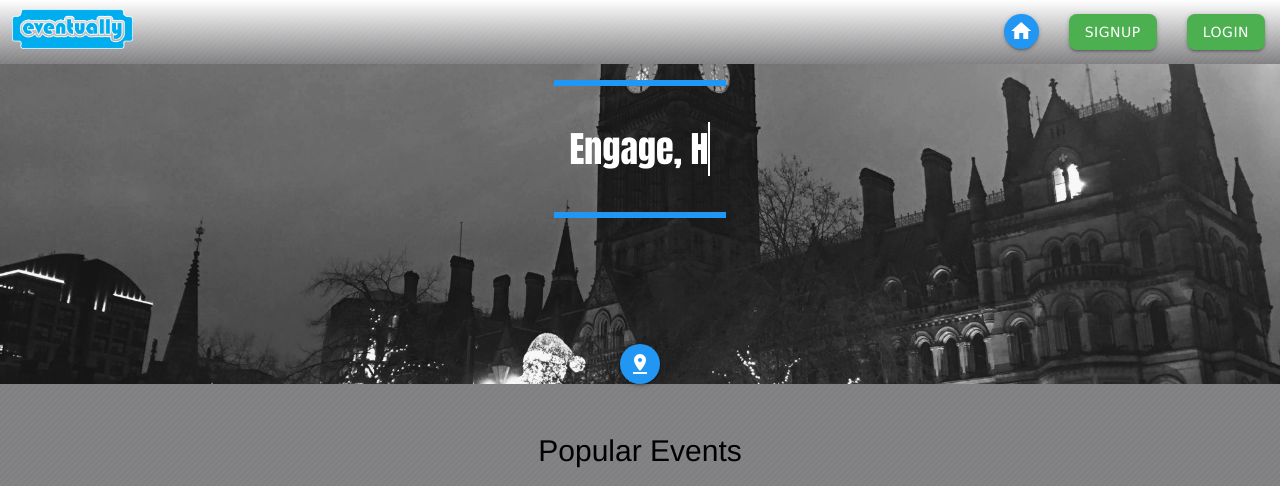
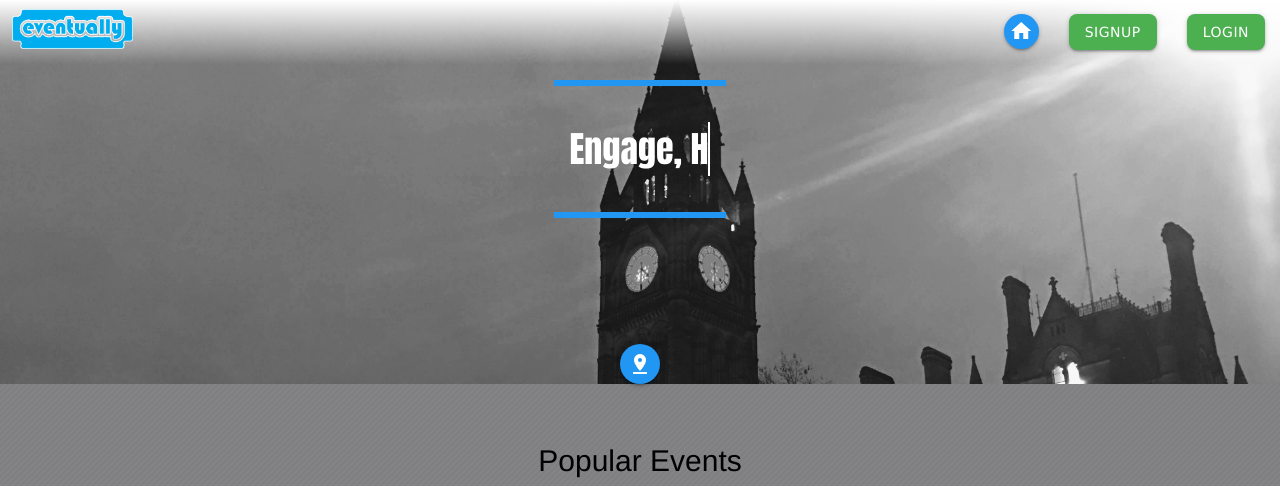
Before and after one commit to zainsra7/eventually_project, a Django app: page / in a window 1280 px wide. Shown: the top 486 px of the page. Run offline with Django 3.2, Linux system fonts and the light colour scheme; some libraries are stand-ins or nearby versions.

Commit message:
Fixed Background Image on Index page

```diff
--- a/static/eventually/style.css
+++ b/static/eventually/style.css
@@ -32,6 +32,15 @@
 
 /* Main Body Content */
 
+.jumbotron-wrapper{
+  display: flex;
+  flex-direction: column;
+  background-repeat: no-repeat;
+  background-size: cover;
+  background-position-x: 20%;
+  background-position-y: 10%;
+  }
+
 .main-container{
   width: 100%;
   height: 320px;
@@ -39,10 +48,6 @@
   display: flex;
   flex-direction: column;
   align-items: flex-end;
-  background: url("img.jpg");
-  background-repeat: no-repeat;
-  background-size: cover;
-  background-position: center center;
 }
 .heading{
   flex: 1;
--- a/templates/eventually/base.html
+++ b/templates/eventually/base.html
@@ -20,7 +20,12 @@
 
 <body>
     <!-- Header: Navbar -->
-    <header>
+
+    <!-- Block for Jumbotron Wrapper -->
+    {% block jumbotron %}
+    {% endblock %}
+
+        <header>
         <div class="navbar">
             <nav class="nav-extended transparent z-depth-0">
                 <div class="nav-wrapper">
--- a/templates/eventually/index.html
+++ b/templates/eventually/index.html
@@ -5,11 +5,15 @@
 Index
 {% endblock %}
 
+{% block jumbotron%}
+<div class = "jumbotron-wrapper" style="background-image: url({% static 'images/background.jpg' %});">
+{% endblock %}
+
 {% block body_block %}
 
 <!-- Host Event, Search Event, Popular Events (Using CSS Flexbox)-->
 <main>
-    <div class="main-container" style="background-image: url({% static 'images/background.jpg' %});">
+    <div class="main-container">
         <div class="heading w3-animate-zoom">
             <div class="w3-panel w3-topbar w3-bottombar w3-border-blue">
                 <!-- Source: csstricks.com -->
@@ -31,6 +35,7 @@
         </div>
         <a id="pin-btn" class="btn-floating pulse btn blue"><i class="material-icons large">pin_drop</i></a>
     </div>
+</div> <!-- End of Jumbotron wrapper -->
     <div id="popular-events" class="container">
         <h2 id="popular-events-title">Popular Events</h2>
         {% if events %}
```
